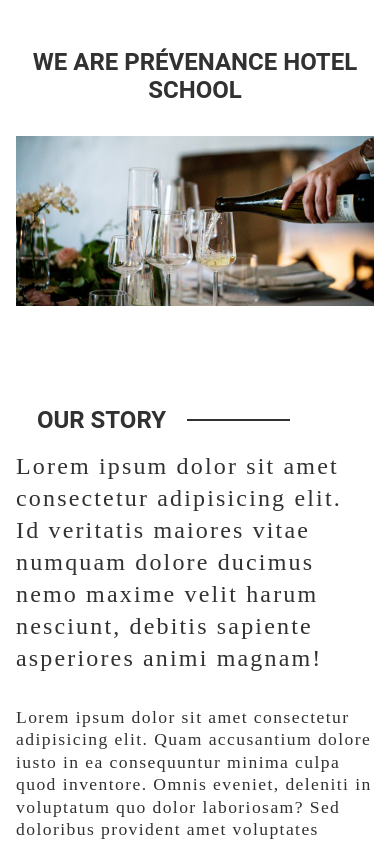
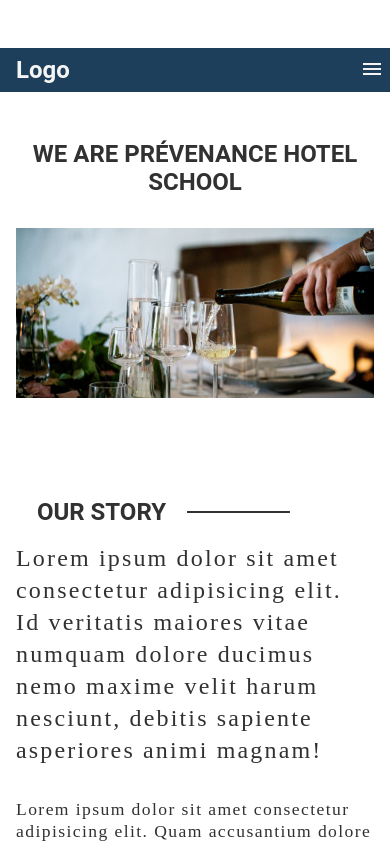
Before and after one commit to Spha88/hotel-school, a Next.js app: page /about in a window 390 px wide. Shown: the top 843 px of the page. Built offline with nearby package versions, Linux system fonts and the light colour scheme.

Commit message:
Add mobile nav and burger icon

```diff
--- a/components/Header/Header.js
+++ b/components/Header/Header.js
@@ -1,4 +1,4 @@
-import React, { useEffect, useRef } from 'react';
+import React, { useState } from 'react';
 
 import styles from './Header.module.scss';
 import Container from '../UI/Container';
@@ -6,9 +6,14 @@ import NavLink from '../UI/NavLink';
 
 const Header = () => {
 
+    const [openNav, setOpenNav] = useState(false);
+    const toggleMobileNav = () => {
+        setOpenNav(!openNav);
+    }
+
     return (
         <header className={styles.Header}>
-            <Container>
+
             <div className={styles.Content}>
                 <h2>Logo</h2>
                 <ul>
@@ -38,8 +43,45 @@ const Header = () => {
                         </NavLink>
                     </li>
                 </ul>
+                <div className={styles.BurgerIcon}>
+                    <button onClick={toggleMobileNav}>
+                        <i class="material-icons">menu</i>
+                    </button>
                 </div>
-            </Container>
+            </div>
+
+
+
+            <div className={`${styles.MobileNav} ${openNav ? styles.OpenMobileNav : ''}`} onClick={toggleMobileNav}>
+                <h2>Logo</h2>
+                <ul>
+                    <li>
+                        <NavLink href="/" exact activeClassName={styles.Active}>
+                            <a>Home</a>
+                        </NavLink>
+                    </li>
+                    <li>
+                        <NavLink href="/about" activeClassName={styles.Active}>
+                            <a>About</a>
+                        </NavLink>
+                    </li>
+                    <li>
+                        <NavLink href="/courses" activeClassName={styles.Active}>
+                            <a>courses</a>
+                        </NavLink>
+                    </li>
+                    <li>
+                        <NavLink href="/gallery" activeClassName={styles.Active}>
+                            <a>Gallery</a>
+                        </NavLink>
+                    </li>
+                    <li>
+                        <NavLink href="/contact" activeClassName={styles.Active}>
+                            <a>contact</a>
+                        </NavLink>
+                    </li>
+                </ul>
+            </div>
         </header>
     )
 }
--- a/components/Header/Header.module.scss
+++ b/components/Header/Header.module.scss
@@ -3,20 +3,27 @@
     color: var(--white);
     top: 0;
     left: 0;
-    right: 0;
+    margin-top: 3rem;
     position: sticky !important;
     z-index: 100;
     width: 100%;
     box-sizing: border-box;
+
+    // Active class for nav items;
+    .Active {
+        background: var(--white);
+        color: var(--black);
+        font-weight: bold;
+    }
     .Content {
         background: var(--blue);
-        margin: 2rem 0;
+        margin: 3rem 0;
         display: flex;
         justify-content: space-between;
         align-items: stretch;
-        @include media($tablet){
-            display: none;
-        }
+        max-width: 1024px;
+        margin: 0 auto;
+
         h2 {
             padding: .5rem 1rem;
         }
@@ -26,6 +33,9 @@
             padding-left: 0;
             list-style-type: none;
             font-family: 'Oswald', sans-serif;
+            @include media($tablet){
+                display: none;
+            }
             li {
                 display: inline;
                 margin: 0;
@@ -46,10 +56,68 @@
                 }
             }
         }
+        .BurgerIcon {
+            display: none;
+            display: flex;
+            justify-content: center;
+            align-items: center;
+            @include media($tablet) {
+                display: flex;
+                justify-content: center;
+                align-items: center;
+            }
+            button {
+                background: transparent;
+                border: none;
+                outline: none;
+                color: var(--white);
+            }
+        }
     }
-    .Active {
-        background: var(--white);
-        color: var(--black);
-        font-weight: bold;
+
+
+    .MobileNav {
+        height: 100%;
+        width: 50%;
+        position: fixed;
+        top: 0;
+        right: -120%;
+        background: var(--blue);
+        h2 {
+            padding: 2rem;
+        }
+        ul {
+            list-style-type: none;
+            padding: 0;
+            font-family: var(--roboto);
+            li {
+                display: inline;
+                margin: 0;
+                display: flex;
+                align-items: stretch;
+                a {
+                    padding: 10px 20px;
+                    text-transform: uppercase;
+                    font-size: .9rem;
+                    width: 100%;
+                    display: flex;
+                    justify-content: flex-start;
+                    align-items: center;
+                    transition: all 500ms ease;
+                    &:hover {
+                        background: var(--white);
+                        color: var(--black);
+                    }
+                }
+            }
+        }
+        @include media($mobile) {
+            width: 100%;
+        }
     }
+
+    .OpenMobileNav {
+        right: 0;
+    }
+
 }
```
Lines whose indentation alone changed are shown as unchanged.
